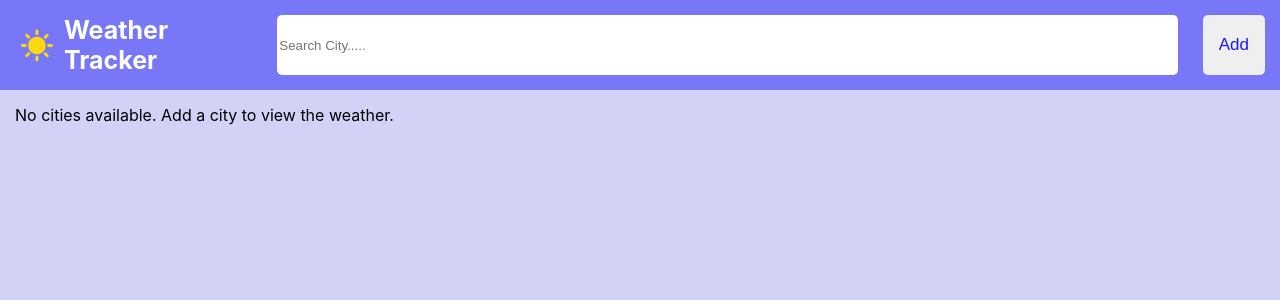
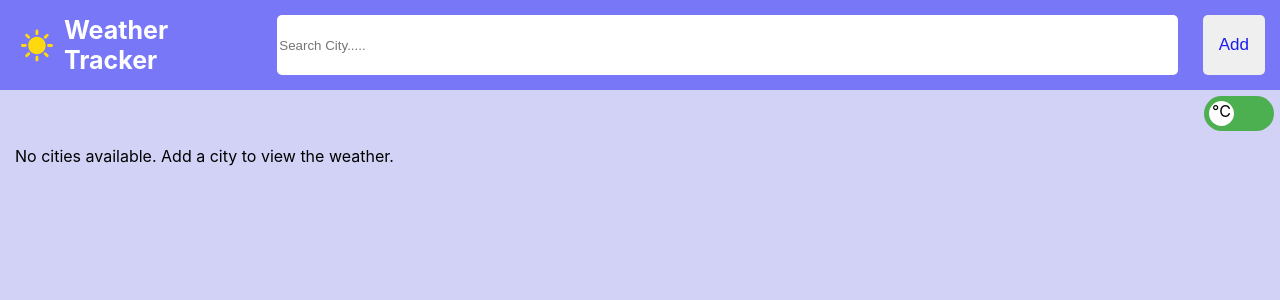
Before and after one commit to GowthamAkula89/weather-tracker, a React (Create React App) app: page / in a window 1280 px wide. Shown: the top 300 px of the page. Built offline with nearby package versions, Linux system fonts and the light colour scheme.

Commit message:
Add toggle button Imp

```diff
--- a/src/App.js
+++ b/src/App.js
@@ -2,12 +2,14 @@ import './App.css';
 import Dashboard from './Components/Dashboard';
 import { DataProvider } from './Components/DataContext';
 import Header from './Components/Header';
+import TemperatureConverter from './Components/ToggleSwitch';
 
 function App() {
   return (
     <div className="App">
       <DataProvider>
         <Header />
+        <TemperatureConverter/>
         <Dashboard/>
       </DataProvider>
     </div>
--- a/src/Components/DataContext/index.js
+++ b/src/Components/DataContext/index.js
@@ -3,20 +3,25 @@ import React, { createContext, useState } from "react";
 const DataContext = createContext();
 
 export const DataProvider = ({ children }) => {
-  const[selectedCity, setSelectedCity] = useState({
+  const [selectedCity, setSelectedCity] = useState({
     cityDetails:[],
     weatherDetails:[],
     forecastDetails:[]
   });
-  const[cities, setCities] = useState([]);
-
+  const [cities, setCities] = useState([]);
+  const [temp, setTemp] = useState("Celsius");
+  const [speed, setSpeed] = useState("kph");
   return (
     <DataContext.Provider
       value={{
         selectedCity,
         setSelectedCity,
         cities,
-        setCities
+        setCities,
+        temp,
+        setTemp,
+        speed,
+        setSpeed
       }}
     >
       {children}
--- a/src/Components/Forecast/index.js
+++ b/src/Components/Forecast/index.js
@@ -1,8 +1,9 @@
-import React from "react";
+import React, {useContext} from "react";
 import "./forecast.css";
 import { RiDeleteBin2Line } from "react-icons/ri";
+import DataContext from "../DataContext";
 const Forecast = ({ city, handleOpenForecast }) => {
-    console.log(city);
+  const {temp} = useContext(DataContext);
   const forecastData = city.forecastDetails.daily;
   const forecastDataUnits = city.forecastDetails.daily_units;
 
@@ -21,6 +22,12 @@ const Forecast = ({ city, handleOpenForecast }) => {
       minute: '2-digit',
       hour12: true
     });
+  };
+  const convertTemperature = (temperature, type) => {
+    if (type === "Farenhiet") {
+      return (temperature * 9/5) + 32;
+    }
+    return temperature;
   };
   const handleDelete = () => {
     handleOpenForecast()
@@ -41,10 +48,10 @@ const Forecast = ({ city, handleOpenForecast }) => {
           <div className="forecast-cell">{formatTime(forecastData.sunrise[index])}</div>
           <div className="forecast-cell">{formatTime(forecastData.sunset[index])}</div>
           <div className="forecast-cell">
-            {forecastData.temperature_2m_max[index]} {forecastDataUnits.temperature_2m_max}
+            {convertTemperature(forecastData.temperature_2m_max[index], temp).toFixed(0)} °{temp === "Celsius" ? "C" : "F"}
           </div>
           <div className="forecast-cell">
-            {forecastData.temperature_2m_min[index]} {forecastDataUnits.temperature_2m_min}
+            {convertTemperature(forecastData.temperature_2m_min[index], temp).toFixed(0)} °{temp === "Celsius" ? "C" : "F"}
           </div>
           <div className="forecast-cell">
             {forecastData.rain_sum[index]} {forecastDataUnits.rain_sum}
--- /dev/null
+++ b/src/Components/ToggleSwitch/index.js
@@ -0,0 +1,32 @@
+import React, { useContext, useState } from 'react';
+import './toggleSwitch.css';
+import DataContext from '../DataContext';
+
+const ToggleSwitch = () => {
+  const {temp, setTemp, speed, setSpeed} = useContext(DataContext);
+  const [isToggled, setIsToggled] = useState(false);
+
+  const handleToggle = () => {
+    setIsToggled(!isToggled);
+    if(temp === "Celsius" && speed === "kph"){
+      setTemp("Farenhiet");
+      setSpeed("mph")
+    }else{
+      setTemp("Celsius");
+      setSpeed("kph");
+    }
+  };
+
+  return (
+    <div className='toggle-container'>
+      <div className="toggle-switch" onClick={handleToggle}>
+        <div className={`toggle-knob ${isToggled ? 'active' : ''}`}>
+          <span className="toggle-label">{isToggled ? '°F' : '°C'}</span>
+        </div>
+      </div>
+    </div>
+
+  );
+};
+
+export default ToggleSwitch;
--- /dev/null
+++ b/src/Components/ToggleSwitch/toggleSwitch.css
@@ -0,0 +1,32 @@
+.toggle-container{
+    display: flex;
+    justify-content: end;
+    margin: 6px;
+}
+.toggle-switch {
+    width: 60px;
+    height: 25px;
+    background-color: #4caf50;
+    border-radius: 30px;
+    display: flex;
+    align-items: center;
+    padding: 5px;
+    cursor: pointer;
+    transition: background-color 0.3s;
+  }
+  .toggle-label{
+    display: flex;
+    justify-content: center;
+    align-items: center;
+  }
+  .toggle-switch .toggle-knob {
+    width: 25px;
+    height: 25px;
+    background-color: white;
+    border-radius: 50%;
+    transition: transform 0.3s;
+  }
+
+  .toggle-switch .toggle-knob.active {
+    transform: translateX(35px);
+  }
--- a/src/Components/WeatherCard/index.js
+++ b/src/Components/WeatherCard/index.js
@@ -6,7 +6,7 @@ import { RiDeleteBin2Line } from "react-icons/ri";
 import DataContext from "../DataContext";
 
 const WeatherCard = ({city, index, onDragStart, onClick}) => {
-  const {cities, setCities} = useContext(DataContext);
+  const {cities, setCities, temp, speed} = useContext(DataContext);
   const getWeatherIcon = (temperature) => {
       if (temperature >= 35) {
         return <FaSun className="weather-icon" />;
@@ -20,19 +20,37 @@ const WeatherCard = ({city, index, onDragStart, onClick}) => {
         return <FaSnowflake className="weather-icon" />;
       }
   };
+
   const handleDelete =() => {
     const updatedCities = cities.filter((city, cityIndex) => cityIndex !== index);
     setCities(updatedCities);
     localStorage.setItem("cities", JSON.stringify(updatedCities));
   }
+
+  const convertTemperature = (temperature, type) => {
+    if (type === "Farenhiet") {
+      return (temperature * 9/5) + 32;
+    }
+    return temperature;
+  };
+
+  const convertWindSpeed = (speed, type) => {
+    if (type === "mph") {
+      return speed * 0.621371;
+    }
+    return speed;
+  };
   const cityData = city.cityDetails;
   const weatherData=city.weatherDetails;
+
   return(
       <div className="weatherCard" draggable="true" onDragStart={(e) => onDragStart(e, index)} onClick={onClick}>
           <div className="weather-subsection">
               <div className="weather-summary">
                   {getWeatherIcon(weatherData.current_weather.temperature)}
-                  <div className="city-temparature">{weatherData.current_weather.temperature} °C</div>
+                  <div className="city-temparature">
+                  {convertTemperature(weatherData.current_weather.temperature, temp)} °{temp === "Celsius" ? "C" : "F"}
+                  </div>
               </div>
               <div className="location-details">
                   <div className="location-place">{cityData.name}</div>
@@ -43,15 +61,16 @@ const WeatherCard = ({city, index, onDragStart, onClick}) => {
           <div className="weather-details">
             <div className="weather-row">
                 <div className="weather-label">Temperature</div>
-                <div className="weather-value">: {weatherData.current_weather.temperature} °C</div>
+                <div className="weather-value">: {convertTemperature(weatherData.current_weather.temperature, temp).toFixed(0)} °{temp === "Celsius" ? "C" : "F"}</div>
             </div>
             <div className="weather-row">
                 <div className="weather-label">Wind Speed</div>
-                <div className="weather-value">: {weatherData.current_weather.windspeed} km/hr</div>
+                <div className="weather-value">: {convertWindSpeed(weatherData.current_weather.windspeed,speed).toFixed(0)} {speed==="kph" ? "km/h":"Miles/h"} </div>
             </div>
             <div className="weather-row">
                 <div className="weather-label">Wind Direction</div>
-                <div className="weather-value">: {weatherData.current_weather.winddirection} °</div>
+                <div className="weather-value">
+                  : {weatherData.current_weather.winddirection} °</div>
             </div>
         </div>
 
```
